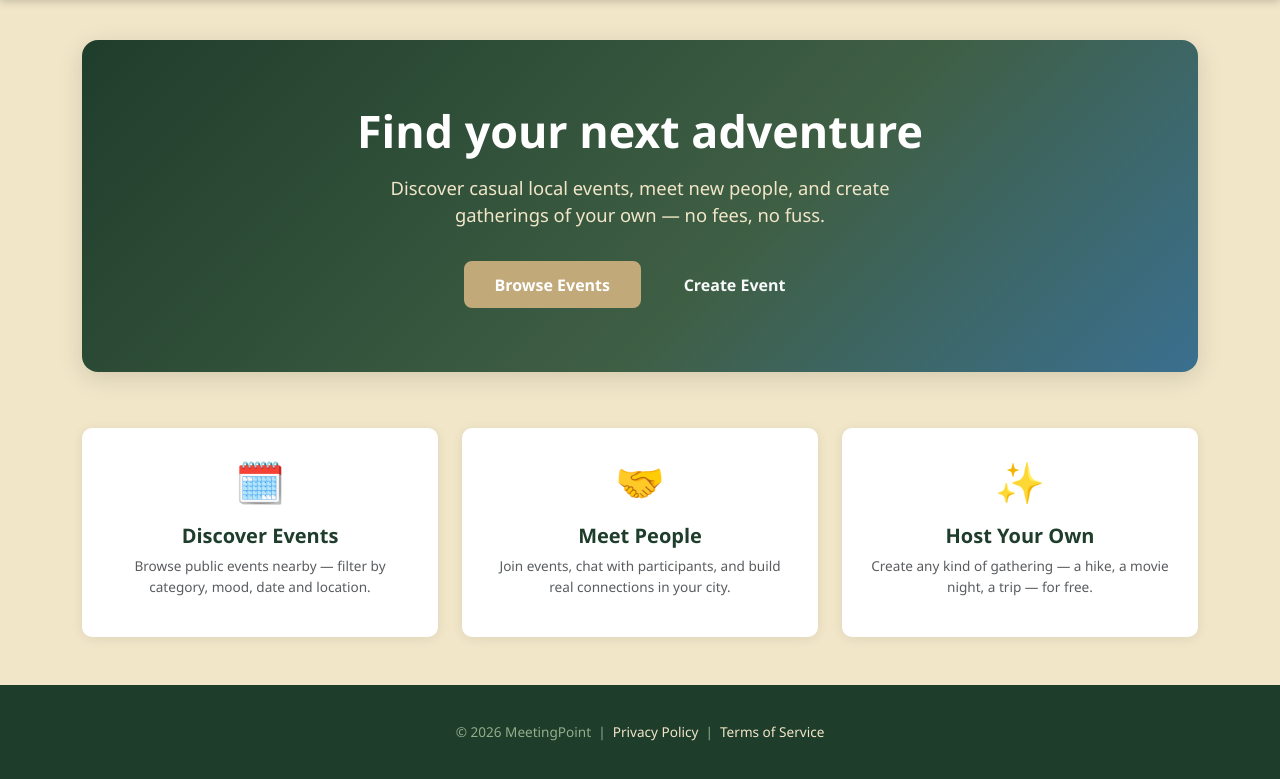
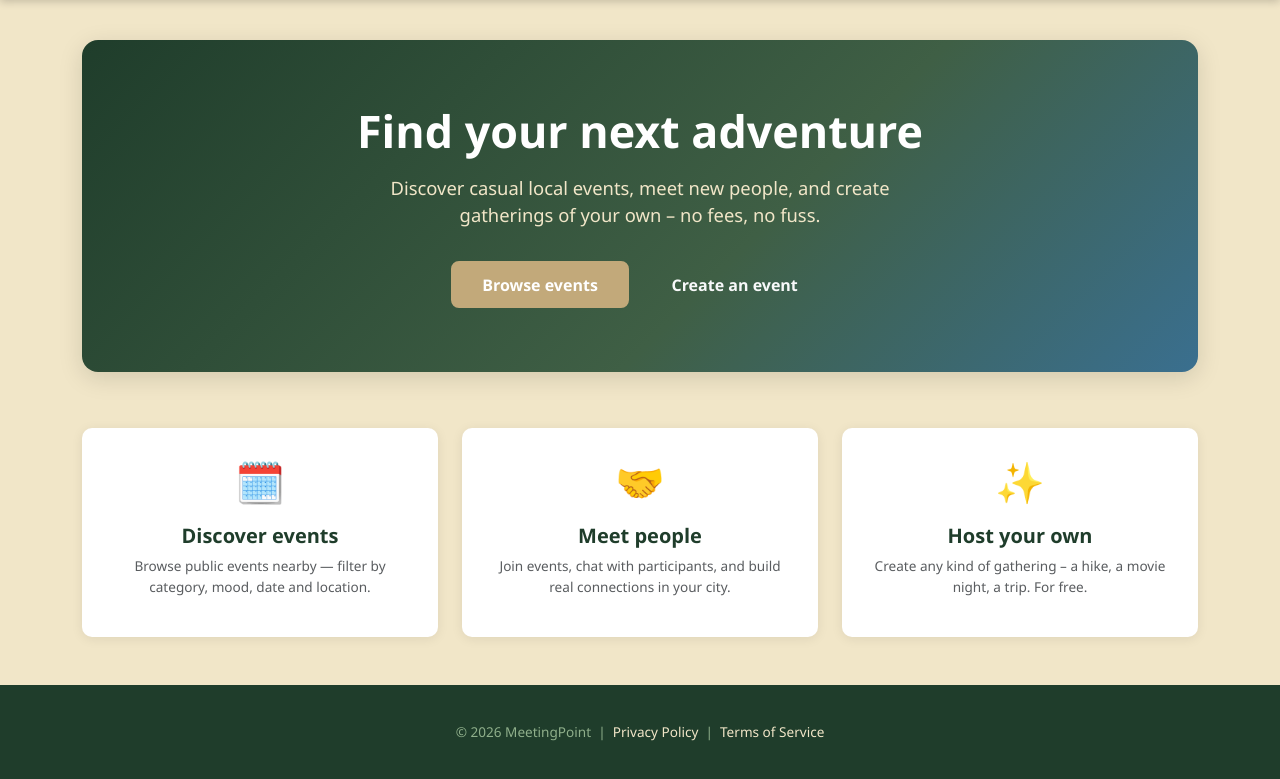
Before and after one commit to GiorgiMamu/meetingpoint, a Flask app: page / in a window 1280 px wide. Shown: the part 70-849 px from the top of the page. Run offline with Flask 3, Linux system fonts and the light colour scheme; a user stored in the database is signed in; tables that the repository leaves empty hold one stand-in row (values such as "Sample post"); some libraries are stand-ins or nearby versions.

Commit message:
Update text consistency and improve wording across multiple templates; add favicons

```diff
--- a/app/forms.py
+++ b/app/forms.py
@@ -91,7 +91,7 @@ class LoginForm(FlaskForm):
         bcrypt_max_bytes(),
     ])
     remember = BooleanField('Remember me')
-    submit = SubmitField('Login')
+    submit = SubmitField('Log In')
 
 
 class RequestPasswordResetForm(FlaskForm):
--- a/app/routes.py
+++ b/app/routes.py
@@ -212,7 +212,7 @@ def create_event():
         logger.info(f'Event created: {event.id} by user {current_user.id}')
         flash('Event created successfully!', 'success')
         return redirect(url_for('main.event_detail', event_id=event.id))
-    return render_template('events/create_event.html', form=form, title='Create Event')
+    return render_template('events/create_event.html', form=form, title='Create an event')
 
 
 @main.route('/events/<int:event_id>')
@@ -278,7 +278,7 @@ def edit_event(event_id):
     elif request.method == 'GET':
         form.event_time.data = event.event_time
     return render_template('events/create_event.html', form=form,
-                           title='Edit Event', event=event)
+                           title='Edit event', event=event)
 
 
 @main.route('/events/<int:event_id>/delete', methods=['POST'])
--- a/app/templates/base.html
+++ b/app/templates/base.html
@@ -6,6 +6,11 @@
     <title>{% block title %}MeetingPoint{% endblock %}</title>
     <link href="https://cdn.jsdelivr.net/npm/bootstrap@5.3.0/dist/css/bootstrap.min.css" rel="stylesheet">
     <link rel="stylesheet" href="{{ url_for('static', filename='css/main.css') }}">
+
+    <link rel="apple-touch-icon" sizes="180x180" href="../static/favicons/apple-touch-icon.png">
+    <link rel="icon" type="image/png" sizes="32x32" href="../static/favicons/favicon-32x32.png">
+    <link rel="icon" type="image/png" sizes="16x16" href="../static/favicons/favicon-16x16.png">
+    <link rel="manifest" href="../static/favicons/site.webmanifest">
 </head>
 <body>
 
@@ -31,7 +36,7 @@
                         </a>
                         <ul class="dropdown-menu dropdown-menu-end">
                             <li><a class="dropdown-item" href="{{ url_for('main.profile', user_id=current_user.id) }}">Profile</a></li>
-                            <li><a class="dropdown-item" href="{{ url_for('main.my_events') }}">My Events</a></li>
+                            <li><a class="dropdown-item" href="{{ url_for('main.my_events') }}">My events</a></li>
                             <li><a class="dropdown-item" href="{{ url_for('main.history') }}">History</a></li>
                             <li><a class="dropdown-item" href="#">Bookmarks</a></li>
                             <li><a class="dropdown-item" href="#">Settings</a></li>
--- a/app/templates/errors/500.html
+++ b/app/templates/errors/500.html
@@ -1,12 +1,12 @@
 {% extends "base.html" %}
-{% block title %}500 Server Error — MeetingPoint{% endblock %}
+{% block title %}Unexpected error — MeetingPoint{% endblock %}
 {% block content %}
 <div class="row justify-content-center">
     <div class="col-md-6 text-center py-5">
         <div style="font-size:5rem; margin-bottom:1rem;">⚙️</div>
         <h1 class="mb-2" style="font-size:3.5rem; color:var(--charcoal-light);">500</h1>
         <h4 class="mb-3">Something Went Wrong</h4>
-        <p class="text-muted mb-4">An unexpected error occurred on our end. The issue has been logged. Please try again in a moment.</p>
+        <p class="text-muted mb-4">An unexpected error occurred on our end. But fear not - chances are we're already fixing it</p>
         <a href="{{ url_for('main.index') }}" class="btn btn-primary">Go Home</a>
     </div>
 </div>
--- a/app/templates/events/create_event.html
+++ b/app/templates/events/create_event.html
@@ -10,7 +10,7 @@
             <form method="POST" enctype="multipart/form-data" id="event-form" novalidate>
                 {{ form.hidden_tag() }}
 
-                <h6 class="section-title mb-3">Basic Info</h6>
+                <h6 class="section-title mb-3">Basic information</h6>
 
                 <div class="mb-3">
                     {{ form.title.label(class="form-label") }}
--- a/app/templates/events/discover.html
+++ b/app/templates/events/discover.html
@@ -5,7 +5,7 @@
 <div class="d-flex justify-content-between align-items-center mb-3">
     <h2 class="mb-0">Discover Events</h2>
     {% if current_user.is_authenticated %}
-        <a href="{{ url_for('main.create_event') }}" class="btn btn-success">+ Create Event</a>
+        <a href="{{ url_for('main.create_event') }}" class="btn btn-success">➕ Create an event</a>
     {% endif %}
 </div>
 
--- a/app/templates/events/my_events.html
+++ b/app/templates/events/my_events.html
@@ -3,7 +3,7 @@
 {% block content %}
 <div class="d-flex justify-content-between align-items-center mb-4">
     <h2 class="mb-0">My Events</h2>
-    <a href="{{ url_for('main.create_event') }}" class="btn btn-success">+ Create Event</a>
+    <a href="{{ url_for('main.create_event') }}" class="btn btn-success">➕ Create an event</a>
 </div>
 
 {% if events %}
@@ -62,7 +62,7 @@
     <div class="empty-state">
         <div style="font-size:3rem; margin-bottom:1rem;">📭</div>
         <h5>No events yet</h5>
-        <p>You haven't created any events. <a href="{{ url_for('main.create_event') }}">Create your first one.</a></p>
+        <p>You haven't created any events yet.</p>
     </div>
 {% endif %}
 {% endblock %}
--- a/app/templates/index.html
+++ b/app/templates/index.html
@@ -4,13 +4,13 @@
 
 <div class="hero">
     <h1>Find your next adventure</h1>
-    <p>Discover casual local events, meet new people, and create gatherings of your own — no fees, no fuss.</p>
+    <p>Discover casual local events, meet new people, and create gatherings of your own – no fees, no fuss.</p>
     {% if not current_user.is_authenticated %}
         <a href="{{ url_for('main.register') }}" class="btn btn-warning me-2">Get Started</a>
         <a href="{{ url_for('main.login') }}" class="btn btn-outline-light">Log In</a>
     {% else %}
-        <a href="{{ url_for('main.discover') }}" class="btn btn-warning me-2">Browse Events</a>
-        <a href="{{ url_for('main.create_event') }}" class="btn btn-outline-light">Create Event</a>
+        <a href="{{ url_for('main.discover') }}" class="btn btn-warning me-2">Browse events</a>
+        <a href="{{ url_for('main.create_event') }}" class="btn btn-outline-light">Create an event</a>
     {% endif %}
 </div>
 
@@ -18,22 +18,22 @@
     <div class="col-md-4">
         <div class="card p-4 h-100">
             <div style="font-size:2.5rem; margin-bottom:0.75rem;">🗓️</div>
-            <h5>Discover Events</h5>
+            <h5>Discover events</h5>
             <p class="text-muted small">Browse public events nearby — filter by category, mood, date and location.</p>
         </div>
     </div>
     <div class="col-md-4">
         <div class="card p-4 h-100">
             <div style="font-size:2.5rem; margin-bottom:0.75rem;">🤝</div>
-            <h5>Meet People</h5>
+            <h5>Meet people</h5>
             <p class="text-muted small">Join events, chat with participants, and build real connections in your city.</p>
         </div>
     </div>
     <div class="col-md-4">
         <div class="card p-4 h-100">
             <div style="font-size:2.5rem; margin-bottom:0.75rem;">✨</div>
-            <h5>Host Your Own</h5>
-            <p class="text-muted small">Create any kind of gathering — a hike, a movie night, a trip — for free.</p>
+            <h5>Host your own</h5>
+            <p class="text-muted small">Create any kind of gathering – a hike, a movie night, a trip. For free.</p>
         </div>
     </div>
 </div>
--- a/app/templates/profiles/edit_profile.html
+++ b/app/templates/profiles/edit_profile.html
@@ -4,7 +4,7 @@
 <div class="row justify-content-center">
     <div class="col-md-6">
         <div class="auth-card">
-            <h2 class="text-center mb-4">Edit Profile</h2>
+            <h2 class="text-center mb-4">Edit profile</h2>
             <form method="POST">
                 <input type="hidden" name="csrf_token" value="{{ csrf_token() }}">
                 <div class="mb-3">
--- a/app/templates/profiles/profile.html
+++ b/app/templates/profiles/profile.html
@@ -28,9 +28,9 @@
 
             {% if current_user.is_authenticated and current_user.id == user.id %}
                 <a href="{{ url_for('main.edit_profile') }}"
-                   class="btn btn-outline-primary btn-sm mt-3">✏️ Edit Profile</a>
+                   class="btn btn-outline-primary btn-sm mt-3">✏️ Edit profile</a>
                 <a href="{{ url_for('main.history') }}"
-                   class="btn btn-outline-secondary btn-sm mt-2">📋 View Full History</a>
+                   class="btn btn-outline-secondary btn-sm mt-2">📋 View full history</a>
             {% endif %}
         </div>
     </div>
--- a/app/templates/register.html
+++ b/app/templates/register.html
@@ -40,7 +40,7 @@
             </form>
             <hr class="my-3">
             <p class="text-center text-muted small mb-0">
-                Already have an account? <a href="{{ url_for('main.login') }}">Log in</a>
+                Already have an account? <a href="{{ url_for('main.login') }}">Log In</a>
             </p>
         </div>
     </div>
```
Also changed, not shown: app/templates/events/event_detail.html (+4 -4 lines), app/static/favicons/android-chrome-192x192.png (added), app/static/favicons/android-chrome-512x512.png (added), app/static/favicons/apple-touch-icon.png (added), app/static/favicons/favicon-16x16.png (added), app/static/favicons/favicon-32x32.png (added), app/static/favicons/favicon.ico (added), app/static/favicons/site.webmanifest (added).
